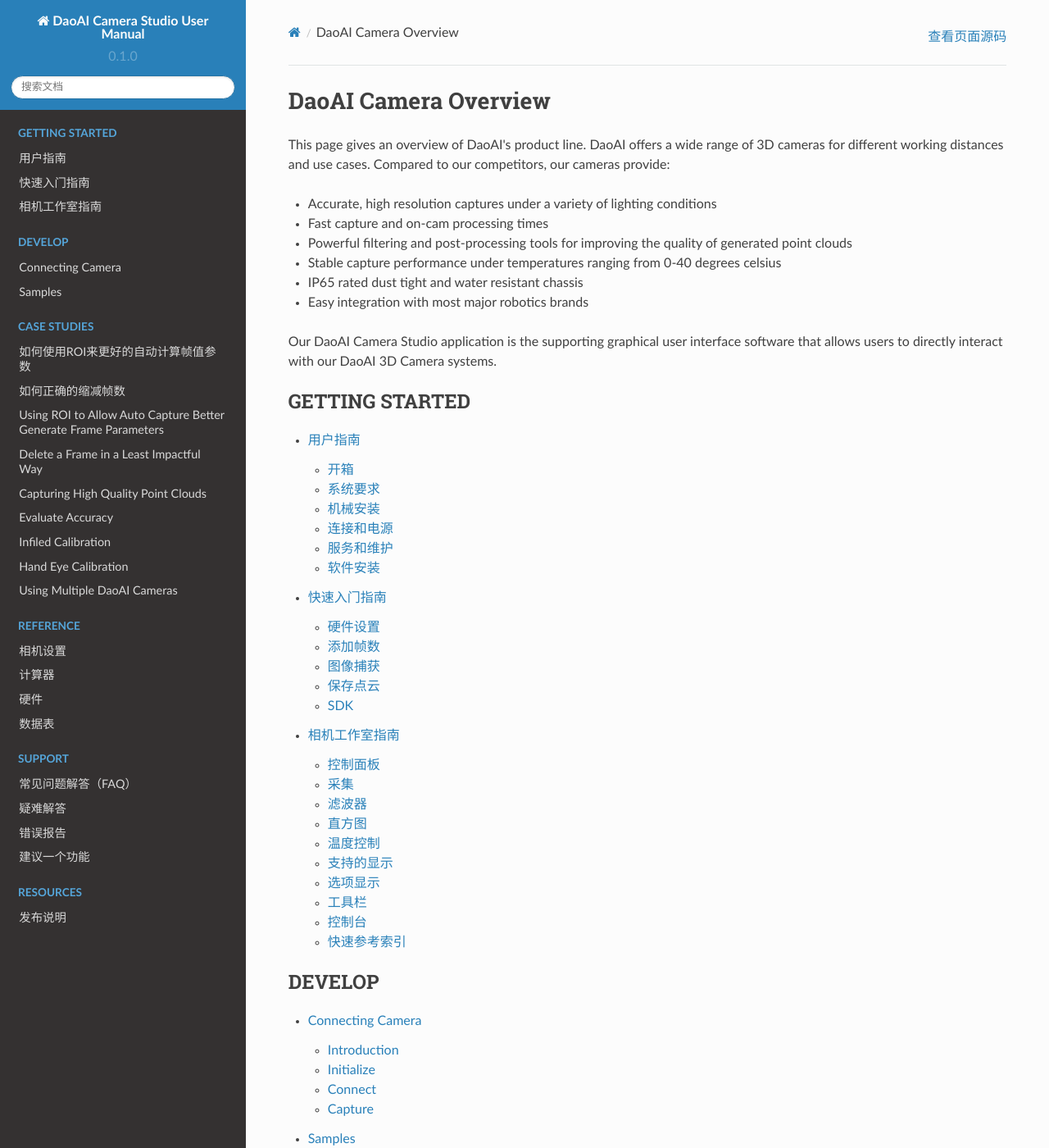
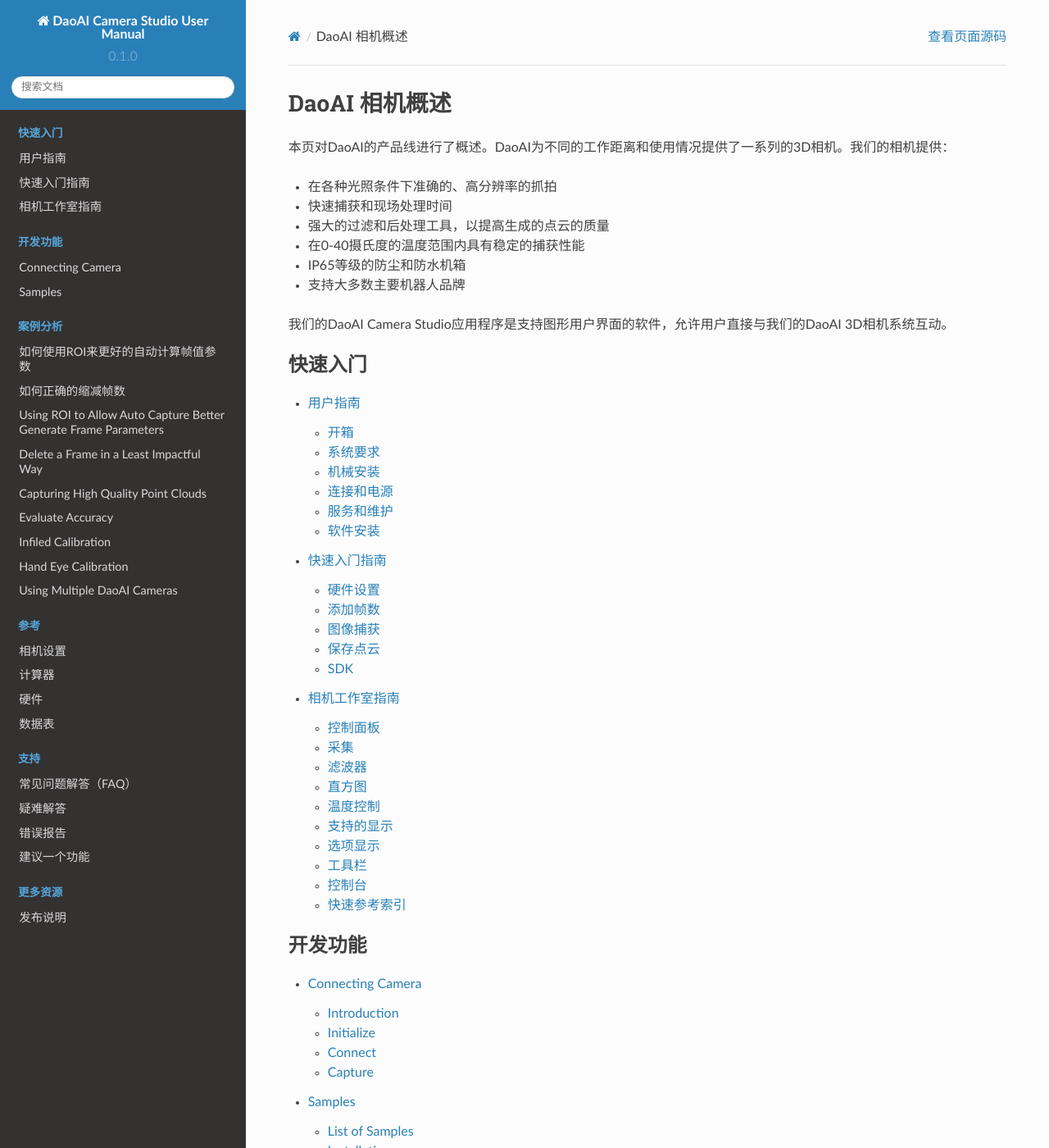
Before and after one commit to DaoAI-Robotics-Inc/daoai_camera_studio_user_manual, a Sphinx documentation site: the page built from docs/source/index.rst, in a window 1280 px wide and 1400 px high. Shown: the whole window at 82% size. Built offline with Sphinx 7.4.7 and the Read the Docs theme 2.0.0, drawn with Linux system fonts in a browser that asks for light colours; some of the changed text lies outside the part shown.

Commit message:
index translate

```diff
--- a/docs/source/index.rst
+++ b/docs/source/index.rst
@@ -1,21 +1,20 @@
-DaoAI Camera Overview
+DaoAI 相机概述
 ======================
 
-This page gives an overview of DaoAI's product line. DaoAI offers a wide range of 3D cameras for different working distances and use cases. Compared to our competitors, our cameras
-provide:
+本页对DaoAI的产品线进行了概述。DaoAI为不同的工作距离和使用情况提供了一系列的3D相机。我们的相机提供：
 
-* Accurate, high resolution captures under a variety of lighting conditions
-* Fast capture and on-cam processing times
-* Powerful filtering and post-processing tools for improving the quality of generated point clouds
-* Stable capture performance under temperatures ranging from 0-40 degrees celsius
-* IP65 rated dust tight and water resistant chassis
-* Easy integration with most major robotics brands
+* 在各种光照条件下准确的、高分辨率的抓拍
+* 快速捕获和现场处理时间
+* 强大的过滤和后处理工具，以提高生成的点云的质量
+* 在0-40摄氏度的温度范围内具有稳定的捕获性能
+* IP65等级的防尘和防水机箱
+* 支持大多数主要机器人品牌
 
-Our DaoAI Camera Studio application is the supporting graphical user interface software that allows users to directly interact with our DaoAI 3D Camera systems.
+我们的DaoAI Camera Studio应用程序是支持图形用户界面的软件，允许用户直接与我们的DaoAI 3D相机系统互动。
 
 .. toctree::
    :maxdepth: 2
-   :caption: GETTING STARTED
+   :caption: 快速入门
 
    getting-started/user-guide/index
    getting-started/quick-start/index
@@ -24,7 +23,7 @@
 
 .. toctree::
    :maxdepth: 2
-   :caption: DEVELOP
+   :caption: 开发功能
 
    develop/index
    develop/connect-camera/index
@@ -32,7 +31,7 @@
 
 .. toctree::
    :maxdepth: 2
-   :caption: CASE STUDIES
+   :caption: 案例分析
 
    case-studies/index
    case-studies/captruing-high-quality-point-clouds/index
@@ -43,7 +42,7 @@
 
 .. toctree::
    :maxdepth: 2
-   :caption: REFERENCE
+   :caption: 参考
 
    reference/camera-settings/index
    reference/calculators/index
@@ -53,7 +52,7 @@
 
 .. toctree::
    :maxdepth: 2
-   :caption: SUPPORT
+   :caption: 支持
 
    support/FAQ/index
    support/trouble-shooting/index
@@ -62,6 +61,6 @@
 
 .. toctree::
    :maxdepth: 2
-   :caption: RESOURCES
+   :caption: 更多资源
 
    resources/release-notes/index
```
